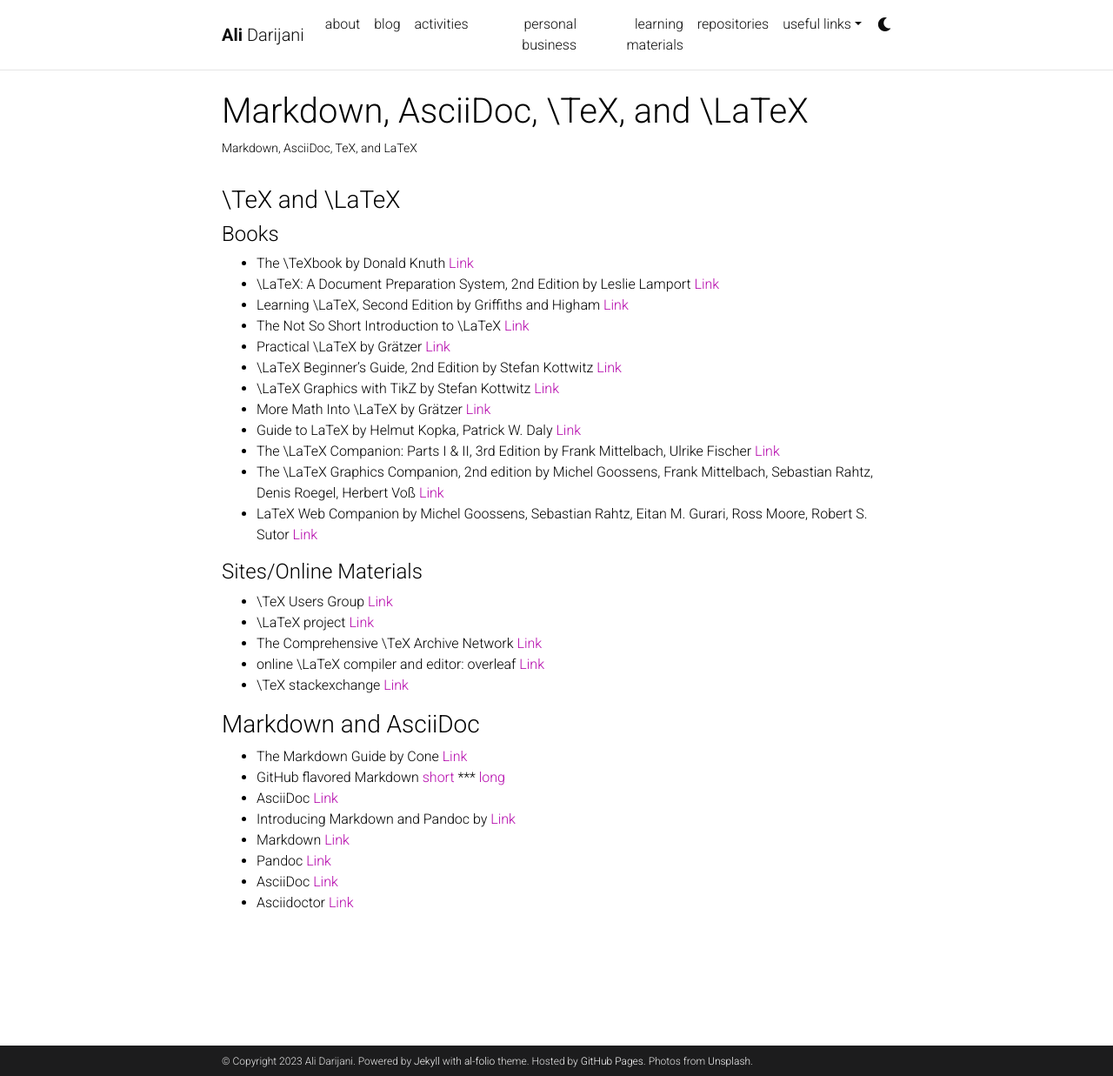
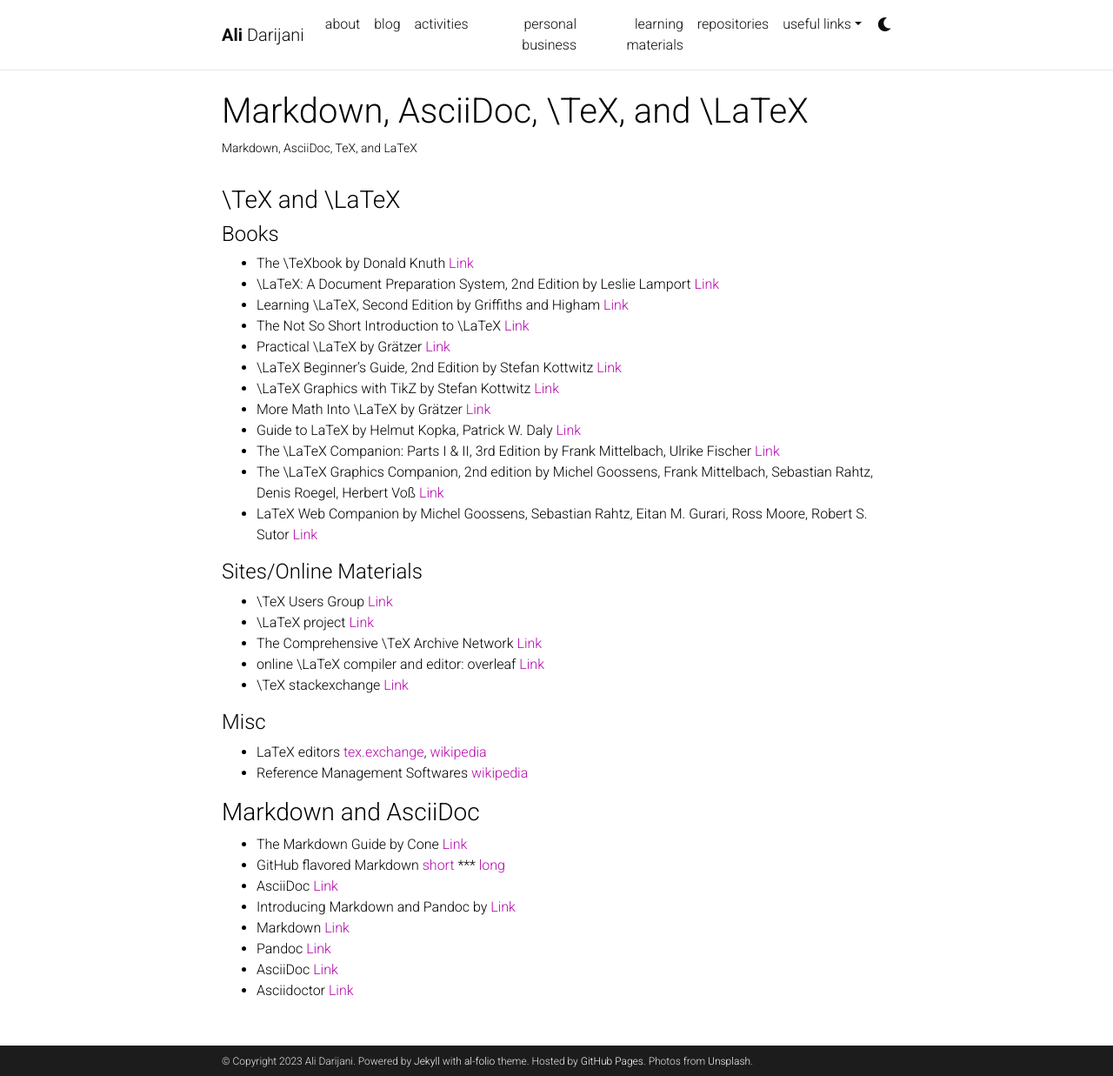
Before and after one commit to adarijani/adarijani.github.io_archived, a Jekyll site: the page built from _projects/t_03_typesetting.md, in a window 1280 px wide and 1237 px high. Shown: the whole window at 87% size. Built offline with Jekyll 4.4.1, drawn with Linux system fonts in a browser that asks for light colours; comment, search, counter and statistics services are not loaded; a style sheet for code colours, icons or effects is not loaded.

Commit message:
Update t_03_typesetting.md

```diff
--- a/_projects/t_03_typesetting.md
+++ b/_projects/t_03_typesetting.md
@@ -32,6 +32,11 @@ category: teaching
 * online \LaTeX compiler and editor: overleaf [Link](https://www.overleaf.com/)
 * \TeX stackexchange [Link](https://tex.stackexchange.com/)
 
+#### Misc
+
+* LaTeX editors [tex.exchange](https://tex.stackexchange.com/questions/339/latex-editors-ides), [wikipedia](https://en.wikipedia.org/wiki/Comparison_of_TeX_editors)
+* Reference Management Softwares [wikipedia](https://en.wikipedia.org/wiki/Comparison_of_reference_management_software)
+
 ### Markdown and AsciiDoc
 
 * The Markdown Guide by Cone [Link](https://www.markdownguide.org/book/)
```
